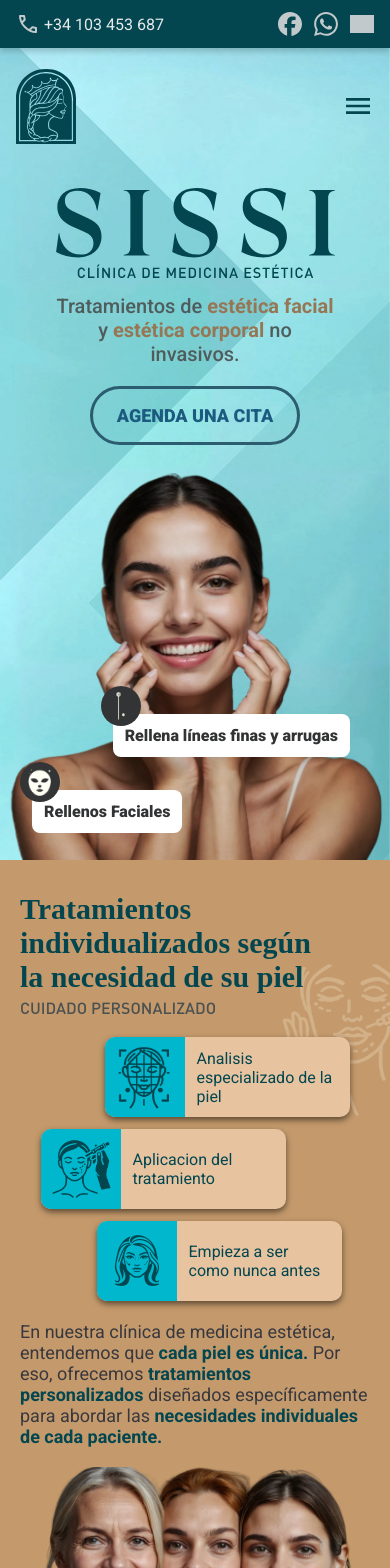
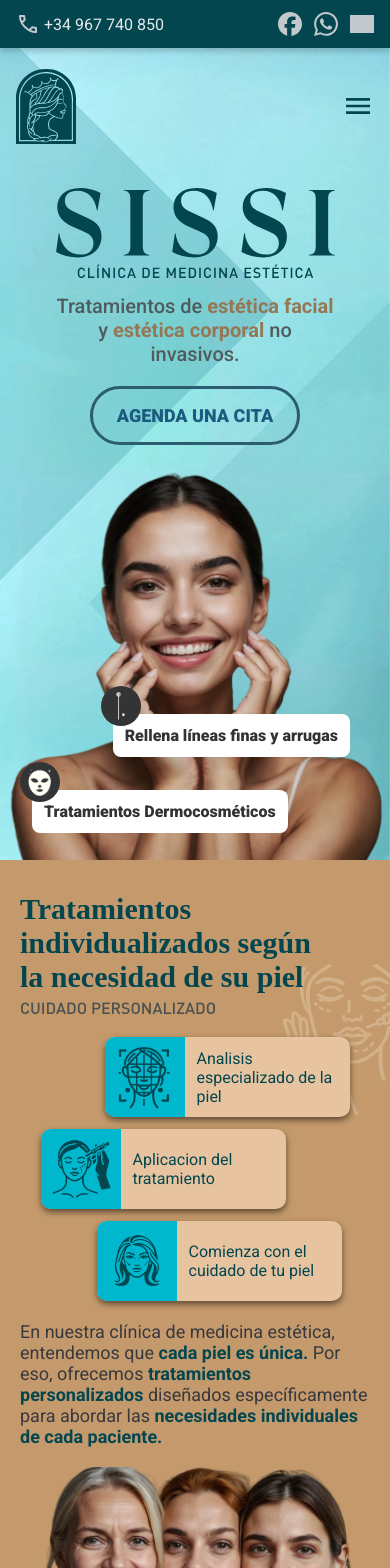
Before and after one commit to Yaalalf/sissi-landing-page, a Next.js app: page / in a window 390 px wide. Shown: the top 1568 px of the page. Built offline with nearby package versions, Linux system fonts and the light colour scheme; grey boxes are pictures that could not be loaded.

Commit message:
Update phone number in InformationTopBanner component

```diff
--- a/src/components/InformationTopBanner/InformationTopBanner.tsx
+++ b/src/components/InformationTopBanner/InformationTopBanner.tsx
@@ -4,7 +4,7 @@
   return (
     <div className="InformationTopBanner">
       <p className="Phone">
-        <span className="Icon"></span>+34 103 453 687
+        <span className="Icon"></span>+34 967 740 850
       </p>
       <ul className="SocialMediaList">
         <li className="Icon"></li>
--- a/src/components/SimpleCarrousel/SimpleCarrousel.tsx
+++ b/src/components/SimpleCarrousel/SimpleCarrousel.tsx
@@ -145,7 +145,7 @@
   },
   {
     className: "Two",
-    description1: "Rellenos Faciales",
+    description1: "Tratamientos Dermocosméticos",
     description2: "Rellena líneas finas y arrugas",
     icon1: "/mascara_icon.png",
     icon2: "/hilo_icon.png",
@@ -153,7 +153,7 @@
   },
   {
     className: "Three",
-    description2: "Aumento de Labios",
+    description2: "Rellenos en los Labios",
     description1: "Define el contorno de los labios",
     icon2: "/tenedor_icon.png",
     icon1: "/hilo_icon.png",
--- a/src/sections/IndividualSection/IndividualSection.tsx
+++ b/src/sections/IndividualSection/IndividualSection.tsx
@@ -48,7 +48,7 @@
               <div className="IconContainer">
                 <span className="Icon"></span>
               </div>
-              <span className="Text">Empieza a ser como nunca antes</span>
+              <span className="Text">Comienza con el cuidado de tu piel</span>
             </li>
           </AnimatedVisibilityObserver>
         </ul>
```
